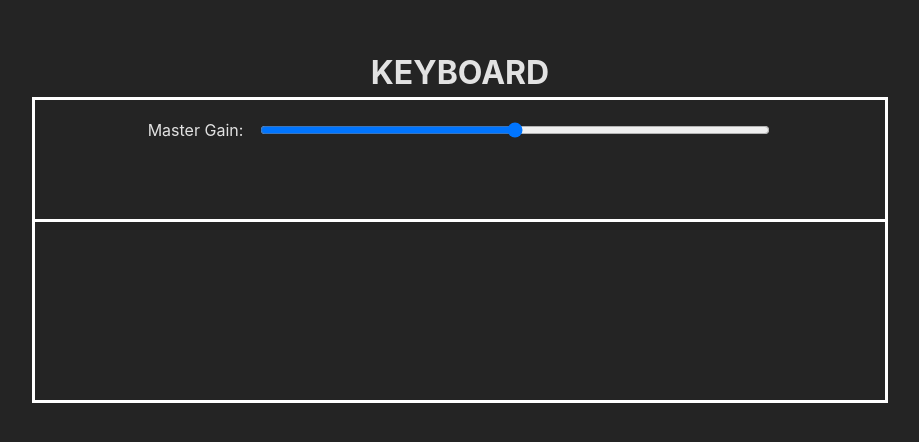
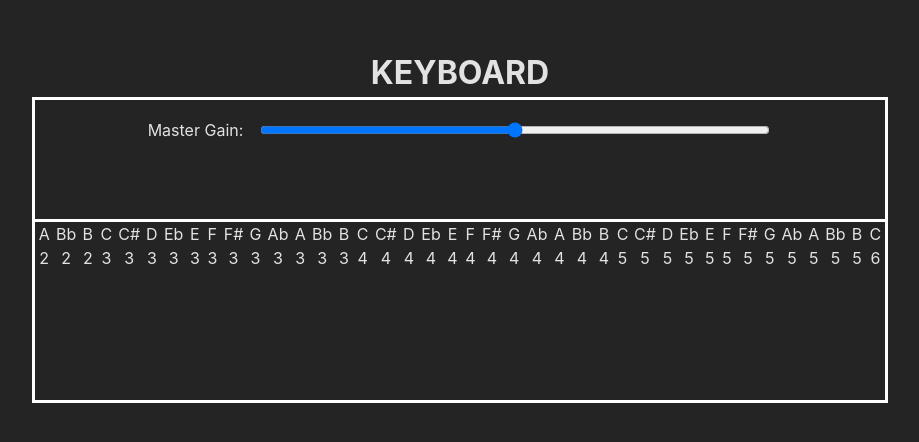
Before and after one commit to nchau3/RK-23-Keyboard, a React (Vite) app: page / in a window 1280 px wide. Shown: the part 174-616 px from the top of the page, without its empty margins (180-1099 px from the left). Built offline with nearby package versions, Linux system fonts and the light colour scheme.

Commit message:
render Keys from noteFreq table

```diff
--- a/src/components/Key.jsx
+++ b/src/components/Key.jsx
@@ -1,5 +1,7 @@
-export default function Key() {
+export default function Key(props) {
   return (
-    <div className="key"></div>
+    <div className="key">
+      {props.note} {props.octave}
+    </div>
   )
 }
--- a/src/components/Keyboard.jsx
+++ b/src/components/Keyboard.jsx
@@ -20,11 +20,26 @@ export default function Keyboard() {
     return osc;
   }
 
+  const pianoKeys = noteFreq.map((keys, index) => {
+    const keyList = Object.entries(keys);
+
+    return keyList.map((key) => {
+      return (
+        <Key
+          key={key[0]}
+          note={key[0]}
+          octave={index}
+          freq={key[1]}
+        />
+      )
+    })
+  })
+
   return (
     <div className="keyboard">
       <Controls />
       <div className="keys-container">
-        <Key />
+        {pianoKeys}
       </div>
     </div>
   )
```
